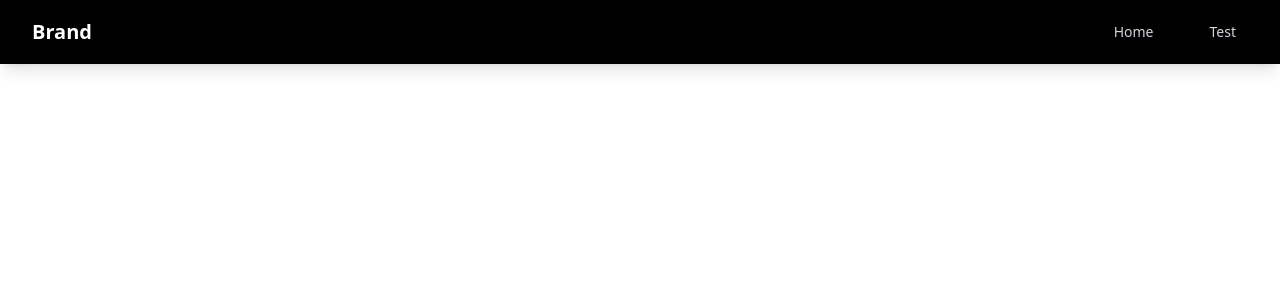
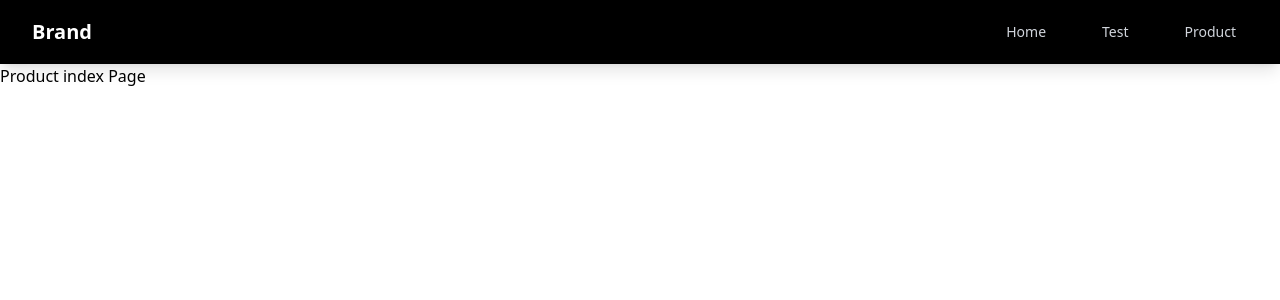
Before and after one commit to amirulabdlatib/codeigniter4-vue3-composition-api, a Vue app in the folder product-client/: page /products in a window 1280 px wide. Before the commit this address had no page. Shown: the top 300 px of the page. Built offline with nearby package versions, Linux system fonts and the light colour scheme.

Commit message:
Add basic product page

```diff
--- a/product-client/src/App.vue
+++ b/product-client/src/App.vue
@@ -22,6 +22,7 @@ const toggleMenu = () => {
         <nav class="hidden md:flex space-x-8">
           <RouterLink to="/" class="text-gray-300 hover:text-white px-3 py-2 text-sm font-medium transition-colors duration-200"> Home </RouterLink>
           <RouterLink to="/test" class="text-gray-300 hover:text-white px-3 py-2 text-sm font-medium transition-colors duration-200"> Test </RouterLink>
+          <RouterLink to="/products" class="text-gray-300 hover:text-white px-3 py-2 text-sm font-medium transition-colors duration-200"> Product </RouterLink>
         </nav>
 
         <!-- Mobile menu button -->
@@ -40,6 +41,7 @@ const toggleMenu = () => {
         <nav class="px-2 pt-2 pb-3 space-y-1 border-t border-gray-700">
           <RouterLink to="/" @click="toggleMenu" class="block px-3 py-2 text-gray-300 hover:text-white hover:bg-gray-800 rounded-md text-base font-medium transition-colors duration-200"> Home </RouterLink>
           <RouterLink to="/test" @click="toggleMenu" class="block px-3 py-2 text-gray-300 hover:text-white hover:bg-gray-800 rounded-md text-base font-medium transition-colors duration-200"> Test </RouterLink>
+          <RouterLink to="/products" @click="toggleMenu" class="block px-3 py-2 text-gray-300 hover:text-white hover:bg-gray-800 rounded-md text-base font-medium transition-colors duration-200"> Product </RouterLink>
         </nav>
       </div>
     </div>
--- a/product-client/src/router/index.js
+++ b/product-client/src/router/index.js
@@ -1,6 +1,7 @@
 import { createRouter, createWebHistory } from "vue-router";
 import HomeView from "../views/HomeView.vue";
 import TestView from "@/views/TestView.vue";
+import ProductView from "@/views/ProductView.vue";
 
 const router = createRouter({
   history: createWebHistory(import.meta.env.BASE_URL),
@@ -15,6 +16,11 @@ const router = createRouter({
       name: "test",
       component: TestView,
     },
+    {
+      path: "/products",
+      name: "product",
+      component: ProductView,
+    },
   ],
 });
 
--- /dev/null
+++ b/product-client/src/views/ProductView.vue
@@ -0,0 +1,7 @@
+<script setup></script>
+
+<template>
+  <div>
+    <h1>Product index Page</h1>
+  </div>
+</template>
```
